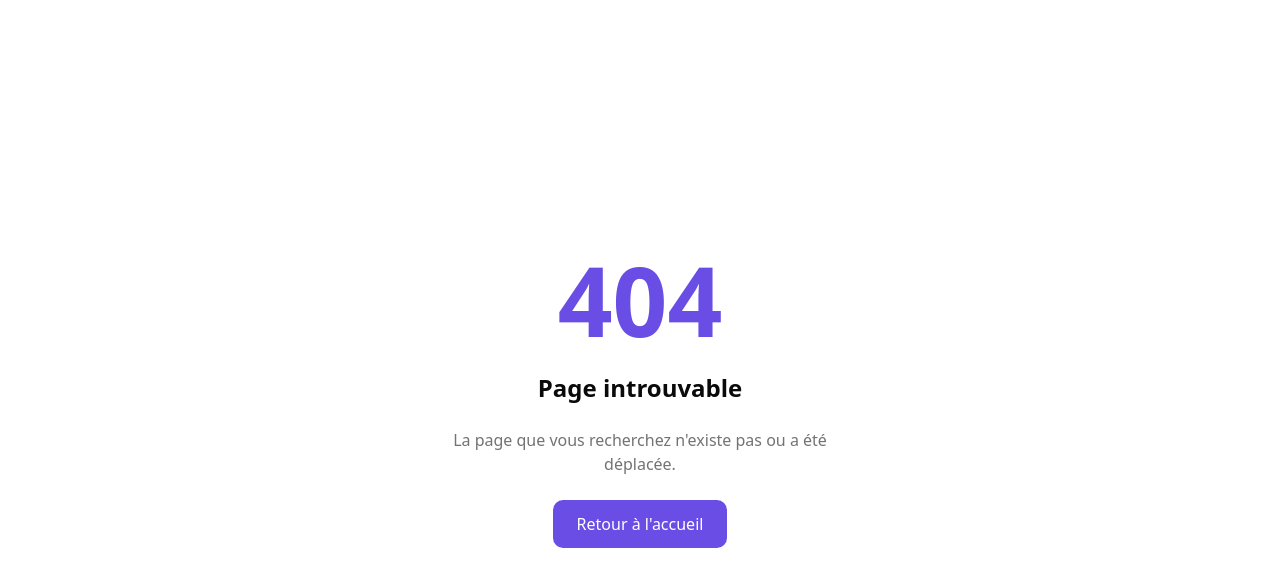
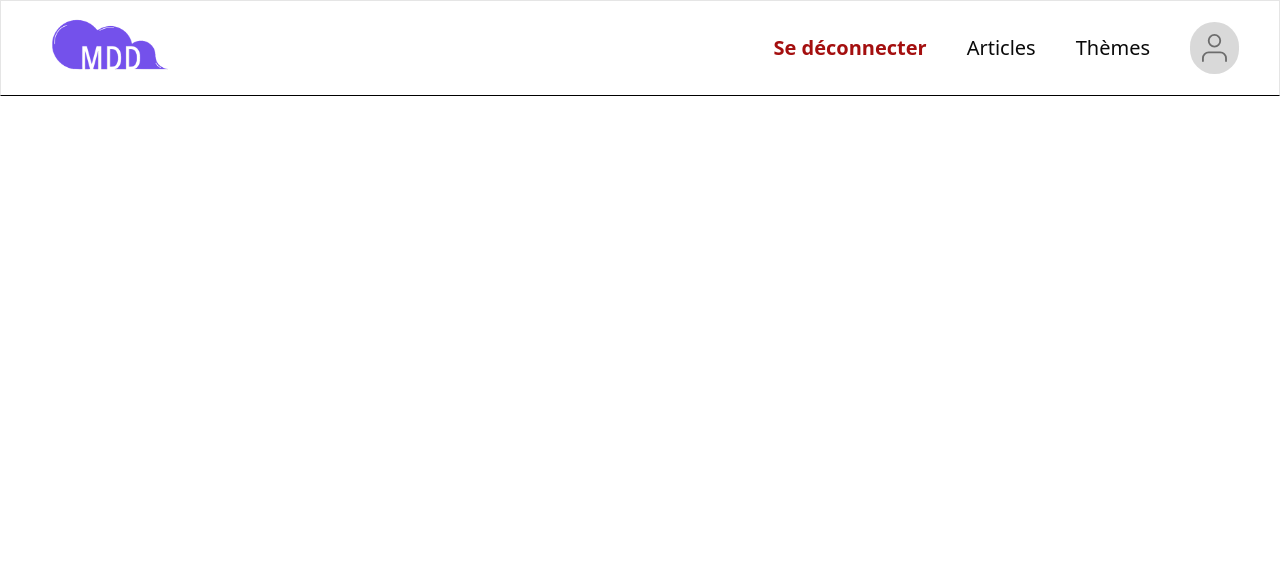
Before and after one commit to mstjn/Monde-de-dev, a Next.js app: page /profile in a window 1280 px wide. Before the commit this address had no page. Shown: the top 586 px of the page. Built offline with nearby package versions, Linux system fonts and the light colour scheme.

Commit message:
navbar (navigation)

```diff
--- /dev/null
+++ b/app/(pages)/articles/page.tsx
@@ -0,0 +1,6 @@
+export default function ArticlesPage() {
+  return (
+    <main>
+    </main>
+  );
+}
--- /dev/null
+++ b/app/(pages)/profile/page.tsx
@@ -0,0 +1,6 @@
+export default function ProfilePage() {
+  return (
+    <main>
+    </main>
+  );
+}
--- a/components/common/navbar.tsx
+++ b/components/common/navbar.tsx
@@ -1,9 +1,21 @@
+"use client";
+
 import Image from "next/image";
+import Link from "next/link";
+import { usePathname } from "next/navigation";
 
 export default function Navbar() {
+  const pathname = usePathname();
+
   return (
-    <nav className="border-b-black border h-24 w-full hidden md:block">
+    <nav className="border-b-black border h-24 w-full hidden md:flex items-center justify-between px-10">
         <Image src="/logo.png" width={140} height={81} alt="Logo MDD" />
+        <ul className="flex gap-10 text-xl items-center">
+          <li className="font-bold text-[#A40F0F]">Se déconnecter</li>
+          <li><Link href="/articles" className={pathname === "/articles" ? "text-[#6C5CCF]" : ""}>Articles</Link></li>
+          <li><Link href="/topics" className={pathname === "/topics" ? "text-[#6C5CCF]" : ""}>Thèmes</Link></li>
+          <li><Link href="/profile" className="bg-[#D9D9D9] p-3 rounded-full block"><Image src="/icon_user.svg" width={25} height={25} alt="icône utilisateur"/></Link></li>
+        </ul>
     </nav>
   )
 }
```
Also changed, not shown: public/icon_user.svg (added).
